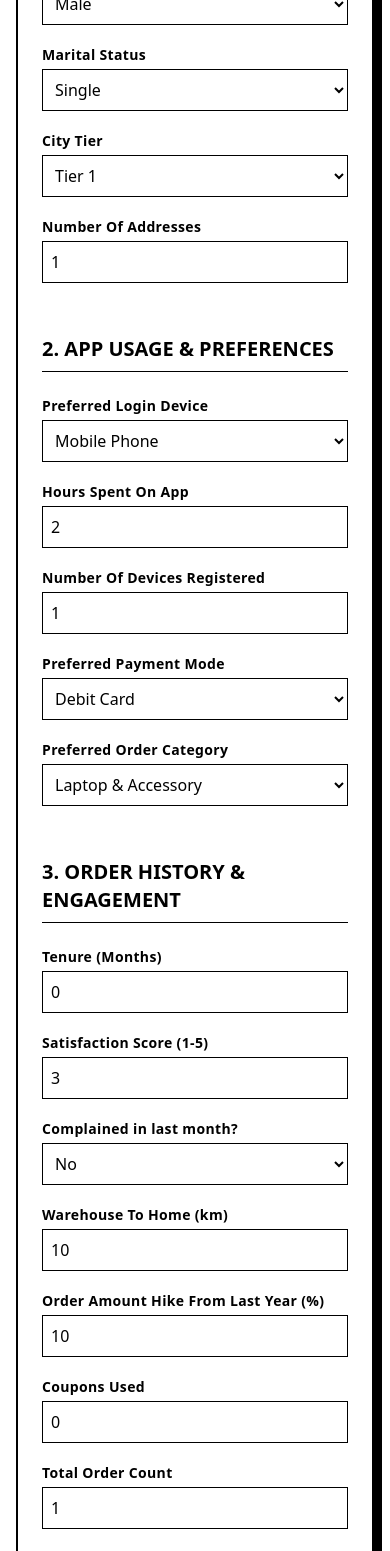
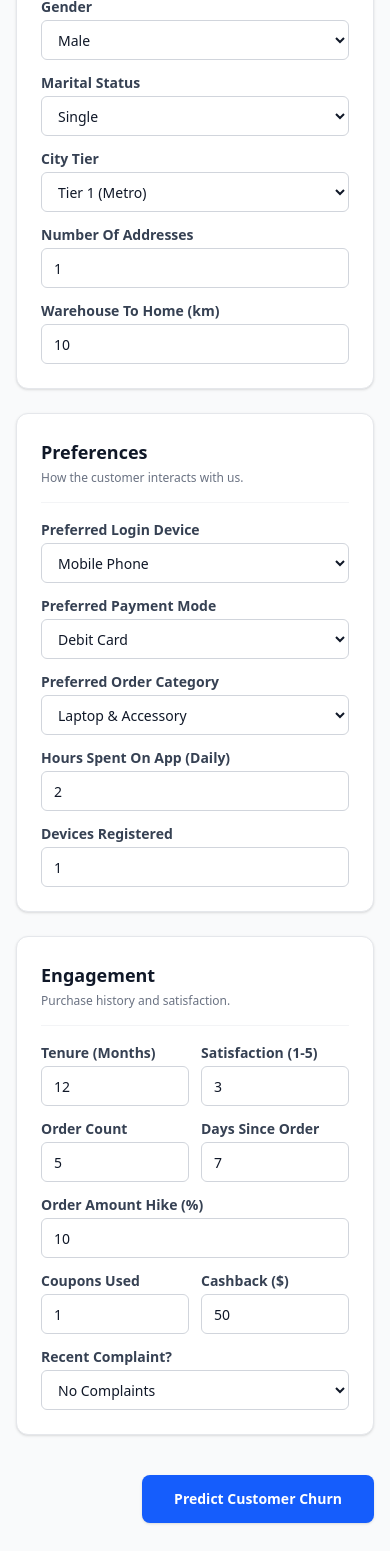
Before and after one commit to kareemxmhmd/churn-prediction, a Next.js app in the folder frontend/: page / in a window 390 px wide. Shown: the part 400-1951 px from the top of the page. Built offline with nearby package versions, Linux system fonts and the light colour scheme; no server answers.

Commit message:
Enhance UI/UX with modern card layout, better forms, and animated results

```diff
--- a/frontend/app/page.tsx
+++ b/frontend/app/page.tsx
@@ -3,7 +3,7 @@
 import { useState, useEffect } from "react";
 
 export default function Home() {
-  const [status, setStatus] = useState<string>("Checking backend...");
+  const [status, setStatus] = useState("Checking backend...");
   const [metrics, setMetrics] = useState<any>(null);
   const [prediction, setPrediction] = useState<any>(null);
   const [loading, setLoading] = useState(false);
@@ -13,8 +13,8 @@
 
   useEffect(() => {
     fetch(`${apiUrl}/health`)
-      .then((res) => (res.ok ? setStatus("Backend Online") : setStatus("Backend Error")))
-      .catch(() => setStatus("Backend Offline"));
+      .then((res) => (res.ok ? setStatus("Online") : setStatus("Error")))
+      .catch(() => setStatus("Offline"));
 
     fetch(`${apiUrl}/model/metadata`)
       .then((res) => res.json())
@@ -32,7 +32,6 @@
     const payload: Record<string, any> = {};
 
     formData.forEach((value, key) => {
-      // Convert numeric fields
       const numericFields = [
         "Tenure", "CityTier", "WarehouseToHome", "HourSpendOnApp",
         "NumberOfDeviceRegistered", "SatisfactionScore", "NumberOfAddress",
@@ -66,91 +65,110 @@
     }
   };
 
-  const inputClasses = "w-full border border-black p-2 mt-1 mb-5 bg-white text-black focus:outline-none focus:border-[#1e3a8a] focus:ring-1 focus:ring-[#1e3a8a]";
-  const labelClasses = "block font-bold text-sm text-black tracking-wide";
-  const sectionTitleClasses = "text-xl font-bold uppercase border-b border-black pb-2 mb-6 mt-8";
+  const inputStyles = "flex h-10 w-full rounded-md border border-gray-300 bg-white px-3 py-2 text-sm placeholder:text-gray-400 focus:outline-none focus:ring-2 focus:ring-blue-600 focus:border-transparent disabled:cursor-not-allowed disabled:opacity-50 transition-all";
+  const labelStyles = "text-sm font-semibold leading-none peer-disabled:cursor-not-allowed peer-disabled:opacity-70 text-gray-700 mb-1.5 block";
+  const cardStyles = "bg-white border border-gray-200 rounded-xl shadow-sm p-6";
 
   return (
-    <div className="min-h-screen bg-white text-black p-4 md:p-8 font-sans">
-      <div className="max-w-4xl mx-auto border-2 border-black p-6 md:p-10 shadow-[8px_8px_0px_0px_rgba(0,0,0,1)]">
-        <header className="border-b-2 border-black pb-6 mb-2 flex flex-col md:flex-row md:justify-between md:items-end gap-4">
+    <div className="min-h-screen bg-gray-50 text-gray-900 py-12 px-4 sm:px-6 lg:px-8 font-sans">
+      <div className="max-w-5xl mx-auto space-y-8">
+
+        {/* Header Section */}
+        <header className="flex flex-col md:flex-row md:items-center md:justify-between gap-4">
           <div>
-            <h1 className="text-4xl font-black uppercase tracking-tight mb-2">Churn Prediction</h1>
-            <p className="text-gray-600 font-mono text-sm max-w-md">
-              Enter customer data below to predict their likelihood of churning.
+            <h1 className="text-3xl font-extrabold tracking-tight text-gray-900 sm:text-4xl">Customer Churn Prediction</h1>
+            <p className="mt-2 text-sm text-gray-500 max-w-xl">
+              Fill out the customer profile below to predict their likelihood of churning. Our machine learning model analyzes behavioral and demographic data in real-time.
             </p>
           </div>
-          <div className="flex flex-col gap-2 text-xs font-mono text-right">
-            <div className="border border-black px-3 py-1 inline-block self-start md:self-end bg-gray-50">
-              <span className="font-bold">STATUS:</span> {status}
+          <div className="flex flex-col gap-2">
+            <div className="inline-flex items-center gap-2 px-3 py-1.5 rounded-full bg-white border border-gray-200 shadow-sm text-sm font-medium text-gray-700 w-fit">
+              <span className={`w-2.5 h-2.5 rounded-full ${status === 'Online' ? 'bg-green-500' : 'bg-red-500 animate-pulse'}`}></span>
+              API: {status}
             </div>
             {metrics && (
-              <div className="border border-black px-3 py-1 inline-block bg-gray-50">
-                <span className="font-bold">MODEL:</span> {metrics.model_name} | <span className="font-bold">ACCURACY:</span> {(metrics.accuracy * 100).toFixed(1)}%
+              <div className="inline-flex items-center gap-2 px-3 py-1.5 rounded-full bg-white border border-gray-200 shadow-sm text-xs font-medium text-gray-600 w-fit">
+                <svg className="w-4 h-4 text-blue-600" fill="none" viewBox="0 0 24 24" stroke="currentColor">
+                  <path strokeLinecap="round" strokeLinejoin="round" strokeWidth={2} d="M9 12l2 2 4-4M7.835 4.697a3.42 3.42 0 001.946-.806 3.42 3.42 0 014.438 0 3.42 3.42 0 001.946.806 3.42 3.42 0 013.138 3.138 3.42 3.42 0 00.806 1.946 3.42 3.42 0 010 4.438 3.42 3.42 0 00-.806 1.946 3.42 3.42 0 01-3.138 3.138 3.42 3.42 0 00-1.946.806 3.42 3.42 0 01-4.438 0 3.42 3.42 0 00-1.946-.806 3.42 3.42 0 01-3.138-3.138 3.42 3.42 0 00-.806-1.946 3.42 3.42 0 010-4.438 3.42 3.42 0 00.806-1.946 3.42 3.42 0 013.138-3.138z" />
+                </svg>
+                {metrics.model_name} • {(metrics.accuracy * 100).toFixed(1)}% Acc
               </div>
             )}
           </div>
         </header>
 
-        <form onSubmit={handleSubmit}>
+        <form onSubmit={handleSubmit} className="space-y-6">
 
-          <h2 className={sectionTitleClasses}>1. Demographics & Location</h2>
-          <div className="grid grid-cols-1 md:grid-cols-2 gap-x-8">
+          <div className="grid grid-cols-1 lg:grid-cols-3 gap-6">
+
+            {/* Column 1: Demographics */}
+            <div className={cardStyles}>
+              <div className="mb-5 border-b border-gray-100 pb-4">
+                <h2 className="text-lg font-semibold text-gray-900">Demographics</h2>
+                <p className="text-xs text-gray-500 mt-1">Personal and location details.</p>
+              </div>
+              <div className="space-y-4">
                 <div>
-              <label className={labelClasses}>Gender</label>
-              <select name="Gender" required className={inputClasses}>
+                  <label className={labelStyles}>Gender</label>
+                  <select name="Gender" required className={inputStyles}>
                     <option value="Male">Male</option>
                     <option value="Female">Female</option>
                   </select>
-
-              <label className={labelClasses}>Marital Status</label>
-              <select name="MaritalStatus" required className={inputClasses}>
+                </div>
+                <div>
+                  <label className={labelStyles}>Marital Status</label>
+                  <select name="MaritalStatus" required className={inputStyles}>
                     <option value="Single">Single</option>
                     <option value="Married">Married</option>
                     <option value="Divorced">Divorced</option>
                   </select>
                 </div>
                 <div>
-              <label className={labelClasses}>City Tier</label>
-              <select name="CityTier" required className={inputClasses}>
-                <option value="1">Tier 1</option>
+                  <label className={labelStyles}>City Tier</label>
+                  <select name="CityTier" required className={inputStyles}>
+                    <option value="1">Tier 1 (Metro)</option>
                     <option value="2">Tier 2</option>
                     <option value="3">Tier 3</option>
                   </select>
-
-              <label className={labelClasses}>Number Of Addresses</label>
-              <input type="number" name="NumberOfAddress" required min="1" className={inputClasses} defaultValue="1" />
+                </div>
+                <div>
+                  <label className={labelStyles}>Number Of Addresses</label>
+                  <input type="number" name="NumberOfAddress" required min="1" className={inputStyles} defaultValue="1" />
+                </div>
+                <div>
+                  <label className={labelStyles}>Warehouse To Home (km)</label>
+                  <input type="number" step="any" min="0" name="WarehouseToHome" required className={inputStyles} defaultValue="10" />
+                </div>
               </div>
             </div>
 
-          <h2 className={sectionTitleClasses}>2. App Usage & Preferences</h2>
-          <div className="grid grid-cols-1 md:grid-cols-2 gap-x-8">
+            {/* Column 2: App Usage & Preferences */}
+            <div className={cardStyles}>
+              <div className="mb-5 border-b border-gray-100 pb-4">
+                <h2 className="text-lg font-semibold text-gray-900">Preferences</h2>
+                <p className="text-xs text-gray-500 mt-1">How the customer interacts with us.</p>
+              </div>
+              <div className="space-y-4">
                 <div>
-              <label className={labelClasses}>Preferred Login Device</label>
-              <select name="PreferredLoginDevice" required className={inputClasses}>
+                  <label className={labelStyles}>Preferred Login Device</label>
+                  <select name="PreferredLoginDevice" required className={inputStyles}>
                     <option value="Mobile Phone">Mobile Phone</option>
                     <option value="Computer">Computer</option>
-                <option value="Phone">Phone</option>
                   </select>
-
-              <label className={labelClasses}>Hours Spent On App</label>
-              <input type="number" step="any" min="0" name="HourSpendOnApp" required className={inputClasses} defaultValue="2" />
-
-              <label className={labelClasses}>Number Of Devices Registered</label>
-              <input type="number" name="NumberOfDeviceRegistered" required min="1" className={inputClasses} defaultValue="1" />
                 </div>
                 <div>
-              <label className={labelClasses}>Preferred Payment Mode</label>
-              <select name="PreferredPaymentMode" required className={inputClasses}>
+                  <label className={labelStyles}>Preferred Payment Mode</label>
+                  <select name="PreferredPaymentMode" required className={inputStyles}>
                     <option value="Debit Card">Debit Card</option>
                     <option value="Credit Card">Credit Card</option>
                     <option value="E wallet">E-Wallet</option>
                     <option value="UPI">UPI</option>
                     <option value="Cash on Delivery">Cash on Delivery</option>
                   </select>
-
-              <label className={labelClasses}>Preferred Order Category</label>
-              <select name="PreferedOrderCat" required className={inputClasses}>
+                </div>
+                <div>
+                  <label className={labelStyles}>Preferred Order Category</label>
+                  <select name="PreferedOrderCat" required className={inputStyles}>
                     <option value="Laptop & Accessory">Laptop & Accessory</option>
                     <option value="Mobile">Mobile</option>
                     <option value="Fashion">Fashion</option>
@@ -158,79 +176,147 @@
                     <option value="Others">Others</option>
                   </select>
                 </div>
-          </div>
-
-          <h2 className={sectionTitleClasses}>3. Order History & Engagement</h2>
-          <div className="grid grid-cols-1 md:grid-cols-2 gap-x-8">
                 <div>
-              <label className={labelClasses}>Tenure (Months)</label>
-              <input type="number" step="any" min="0" name="Tenure" required className={inputClasses} defaultValue="0" />
-
-              <label className={labelClasses}>Satisfaction Score (1-5)</label>
-              <input type="number" name="SatisfactionScore" required min="1" max="5" className={inputClasses} defaultValue="3" />
-
-              <label className={labelClasses}>Complained in last month?</label>
-              <select name="Complain" required className={inputClasses}>
-                <option value="0">No</option>
-                <option value="1">Yes</option>
-              </select>
-
-              <label className={labelClasses}>Warehouse To Home (km)</label>
-              <input type="number" step="any" min="0" name="WarehouseToHome" required className={inputClasses} defaultValue="10" />
+                  <label className={labelStyles}>Hours Spent On App (Daily)</label>
+                  <input type="number" step="any" min="0" name="HourSpendOnApp" required className={inputStyles} defaultValue="2" />
                 </div>
                 <div>
-              <label className={labelClasses}>Order Amount Hike From Last Year (%)</label>
-              <input type="number" step="any" min="0" name="OrderAmountHikeFromlastYear" required className={inputClasses} defaultValue="10" />
-
-              <label className={labelClasses}>Coupons Used</label>
-              <input type="number" step="any" min="0" name="CouponUsed" required className={inputClasses} defaultValue="0" />
-
-              <label className={labelClasses}>Total Order Count</label>
-              <input type="number" step="any" min="0" name="OrderCount" required className={inputClasses} defaultValue="1" />
-
-              <label className={labelClasses}>Days Since Last Order</label>
-              <input type="number" step="any" min="0" name="DaySinceLastOrder" required className={inputClasses} defaultValue="0" />
-
-              <label className={labelClasses}>Cashback Amount ($)</label>
-              <input type="number" step="any" min="0" name="CashbackAmount" required className={inputClasses} defaultValue="0" />
+                  <label className={labelStyles}>Devices Registered</label>
+                  <input type="number" name="NumberOfDeviceRegistered" required min="1" className={inputStyles} defaultValue="1" />
+                </div>
               </div>
             </div>
 
-          <div className="mt-10">
+            {/* Column 3: Order History & Engagement */}
+            <div className={cardStyles}>
+              <div className="mb-5 border-b border-gray-100 pb-4">
+                <h2 className="text-lg font-semibold text-gray-900">Engagement</h2>
+                <p className="text-xs text-gray-500 mt-1">Purchase history and satisfaction.</p>
+              </div>
+              <div className="space-y-4">
+                <div className="grid grid-cols-2 gap-3">
+                  <div>
+                    <label className={labelStyles}>Tenure (Months)</label>
+                    <input type="number" step="any" min="0" name="Tenure" required className={inputStyles} defaultValue="12" />
+                  </div>
+                  <div>
+                    <label className={labelStyles}>Satisfaction (1-5)</label>
+                    <input type="number" name="SatisfactionScore" required min="1" max="5" className={inputStyles} defaultValue="3" />
+                  </div>
+                </div>
+                <div className="grid grid-cols-2 gap-3">
+                  <div>
+                    <label className={labelStyles}>Order Count</label>
+                    <input type="number" step="any" min="0" name="OrderCount" required className={inputStyles} defaultValue="5" />
+                  </div>
+                  <div>
+                    <label className={labelStyles}>Days Since Order</label>
+                    <input type="number" step="any" min="0" name="DaySinceLastOrder" required className={inputStyles} defaultValue="7" />
+                  </div>
+                </div>
+                <div>
+                  <label className={labelStyles}>Order Amount Hike (%)</label>
+                  <input type="number" step="any" min="0" name="OrderAmountHikeFromlastYear" required className={inputStyles} defaultValue="10" />
+                </div>
+                <div className="grid grid-cols-2 gap-3">
+                  <div>
+                    <label className={labelStyles}>Coupons Used</label>
+                    <input type="number" step="any" min="0" name="CouponUsed" required className={inputStyles} defaultValue="1" />
+                  </div>
+                  <div>
+                    <label className={labelStyles}>Cashback ($)</label>
+                    <input type="number" step="any" min="0" name="CashbackAmount" required className={inputStyles} defaultValue="50" />
+                  </div>
+                </div>
+                <div>
+                  <label className={labelStyles}>Recent Complaint?</label>
+                  <select name="Complain" required className={inputStyles}>
+                    <option value="0">No Complaints</option>
+                    <option value="1">Yes, Complained</option>
+                  </select>
+                </div>
+              </div>
+            </div>
+
+          </div>
+
+          <div className="flex justify-end pt-4">
             <button
               type="submit"
               disabled={loading}
-              className="w-full bg-black text-white font-black text-lg uppercase tracking-widest py-5 border-2 border-black hover:bg-[#1e3a8a] hover:border-[#1e3a8a] hover:shadow-[4px_4px_0px_0px_rgba(30,58,138,1)] transition-all disabled:opacity-50 disabled:cursor-not-allowed disabled:hover:shadow-none"
+              className="inline-flex items-center justify-center rounded-lg bg-blue-600 px-8 py-3.5 text-sm font-semibold text-white shadow-sm hover:bg-blue-700 focus-visible:outline focus-visible:outline-2 focus-visible:outline-offset-2 focus-visible:outline-blue-600 disabled:opacity-50 disabled:cursor-not-allowed transition-colors"
             >
-              {loading ? "Running Prediction..." : "Run Prediction"}
+              {loading ? (
+                <>
+                  <svg className="animate-spin -ml-1 mr-3 h-5 w-5 text-white" xmlns="http://www.w3.org/2000/svg" fill="none" viewBox="0 0 24 24">
+                    <circle className="opacity-25" cx="12" cy="12" r="10" stroke="currentColor" strokeWidth="4"></circle>
+                    <path className="opacity-75" fill="currentColor" d="M4 12a8 8 0 018-8V0C5.373 0 0 5.373 0 12h4zm2 5.291A7.962 7.962 0 014 12H0c0 3.042 1.135 5.824 3 7.938l3-2.647z"></path>
+                  </svg>
+                  Processing...
+                </>
+              ) : (
+                "Predict Customer Churn"
+              )}
             </button>
           </div>
         </form>
 
         {error && (
-          <div className="mt-8 border-2 border-black bg-gray-50 p-6 text-center font-bold font-mono">
-            ⚠️ ERROR: {error}
+          <div className="rounded-lg bg-red-50 p-4 border border-red-200 mt-6">
+            <div className="flex">
+              <div className="flex-shrink-0">
+                <svg className="h-5 w-5 text-red-400" viewBox="0 0 20 20" fill="currentColor">
+                  <path fillRule="evenodd" d="M10 18a8 8 0 100-16 8 8 0 000 16zM8.28 7.22a.75.75 0 00-1.06 1.06L8.94 10l-1.72 1.72a.75.75 0 101.06 1.06L10 11.06l1.72 1.72a.75.75 0 101.06-1.06L11.06 10l1.72-1.72a.75.75 0 00-1.06-1.06L10 8.94 8.28 7.22z" clipRule="evenodd" />
+                </svg>
+              </div>
+              <div className="ml-3">
+                <h3 className="text-sm font-medium text-red-800">Prediction Error</h3>
+                <div className="mt-2 text-sm text-red-700">{error}</div>
+              </div>
+            </div>
           </div>
         )}
 
         {prediction && (
-          <div className="mt-10 border-4 border-black p-8 text-center bg-gray-50 shadow-[8px_8px_0px_0px_rgba(0,0,0,1)]">
-            <h2 className="text-3xl font-black uppercase mb-6 border-b-4 border-black pb-4 inline-block">Prediction Result</h2>
-            <div className="grid grid-cols-1 md:grid-cols-3 gap-6 font-mono text-xl mt-2">
-              <div className="border-2 border-black p-6 bg-white">
-                <div className="font-bold text-sm uppercase text-gray-500 mb-2">Probability</div>
-                <div className="text-4xl font-black">{(prediction.churn_probability * 100).toFixed(1)}%</div>
+          <div className="mt-8 rounded-2xl bg-white border border-gray-200 shadow-lg overflow-hidden animate-in fade-in slide-in-from-bottom-4 duration-500">
+            <div className="px-6 py-5 border-b border-gray-100 bg-gray-50/50 flex justify-between items-center">
+              <h3 className="text-lg font-semibold text-gray-900">Analysis Results</h3>
+              <span className={`px-3 py-1 rounded-full text-xs font-bold uppercase tracking-wider ${prediction.churn_prediction ? 'bg-red-100 text-red-700' : 'bg-green-100 text-green-700'}`}>
+                {prediction.churn_prediction ? 'High Risk' : 'Low Risk'}
+              </span>
             </div>
-              <div className="border-2 border-black p-6 bg-white">
-                <div className="font-bold text-sm uppercase text-gray-500 mb-2">Outcome</div>
-                <div className={`text-3xl font-black mt-2 ${prediction.churn_prediction ? 'text-black' : 'text-gray-600'}`}>
-                  {prediction.churn_prediction ? "WILL CHURN" : "WILL STAY"}
+            <div className="p-6">
+              <dl className="grid grid-cols-1 gap-x-4 gap-y-8 sm:grid-cols-3">
+                <div className="sm:col-span-1">
+                  <dt className="text-sm font-medium text-gray-500">Churn Probability</dt>
+                  <dd className="mt-2 text-4xl font-extrabold tracking-tight text-gray-900">
+                    {(prediction.churn_probability * 100).toFixed(1)}<span className="text-2xl text-gray-400">%</span>
+                  </dd>
                 </div>
+                <div className="sm:col-span-1">
+                  <dt className="text-sm font-medium text-gray-500">Predicted Outcome</dt>
+                  <dd className={`mt-2 text-2xl font-bold ${prediction.churn_prediction ? 'text-red-600' : 'text-green-600'}`}>
+                    {prediction.churn_prediction ? "Will Churn" : "Will Stay"}
+                  </dd>
                 </div>
-              <div className="border-2 border-black p-6 bg-white">
-                <div className="font-bold text-sm uppercase text-gray-500 mb-2">Risk Tier</div>
-                <div className="text-3xl font-black mt-2">{prediction.risk_tier}</div>
+                <div className="sm:col-span-1">
+                  <dt className="text-sm font-medium text-gray-500">Risk Tier Assessment</dt>
+                  <dd className="mt-2">
+                    <span className={`inline-flex items-center gap-1.5 px-3 py-1.5 rounded-md text-sm font-semibold ${
+                      prediction.risk_tier === 'High' ? 'bg-red-50 text-red-700 border border-red-200' :
+                      prediction.risk_tier === 'Medium' ? 'bg-yellow-50 text-yellow-700 border border-yellow-200' :
+                      'bg-green-50 text-green-700 border border-green-200'
+                    }`}>
+                      <span className={`w-2 h-2 rounded-full ${
+                        prediction.risk_tier === 'High' ? 'bg-red-500' :
+                        prediction.risk_tier === 'Medium' ? 'bg-yellow-500' :
+                        'bg-green-500'
+                      }`}></span>
+                      {prediction.risk_tier} Tier
+                    </span>
+                  </dd>
                 </div>
+              </dl>
             </div>
           </div>
         )}
```
Lines whose indentation alone changed are shown as unchanged.
